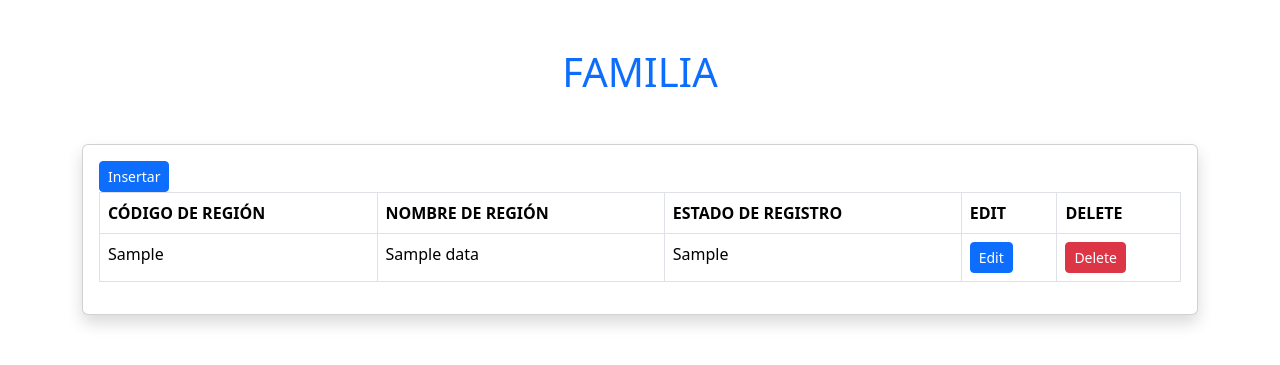
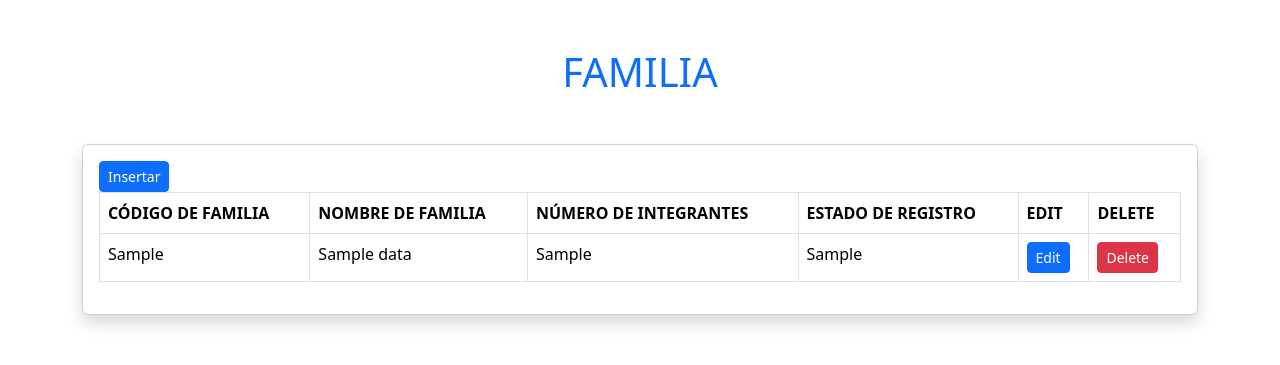
Before and after one commit to DiegoLlerena13/Base-de-Datos, a Flask app: template Familia/templates/Familia.html in a window 1280 px wide. Shown: the top 365 px of the page. Run offline with Flask 3, Linux system fonts and the light colour scheme; the template is opened without the code that fills it: most values are stand-ins (such as "Sample title", 1, 10 or a date in 2020).

Commit message:
Se creo la interfaz de la tabla familia

```diff
--- a/Familia/templates/Familia.html
+++ b/Familia/templates/Familia.html
@@ -33,11 +33,13 @@
                           <button type="button" class="btn-close" data-bs-dismiss="modal" aria-label="Close"></button>
                         </div>
                         <div class="modal-body">
-                          <form action="/region" method="post">
-                            <label>CÓDIGO DE REGIÓN</label>
-                            <input type="text" class="form-control mb-3" name="codreg">
-                            <label>NOMBRE DE REGIÓN</label>
-                            <input type="text" class="form-control mb-3" name="nomreg">
+                          <form action="/familia" method="post">
+                            <label>CÓDIGO DE FAMILIA</label>
+                            <input type="text" class="form-control mb-3" name="famcod">
+                            <label>NOMBRE DE FAMILIA</label>
+                            <input type="text" class="form-control mb-3" name="famnom">
+                            <label>NÚMERO DE INTEGRANTES</label>
+                            <input type="text" class="form-control mb-3" name="famnumint">
                         </div>
                         <div class="modal-footer">
                             <button type="submit" class="btn btn-primary">INSERTAR</button>
@@ -49,8 +51,9 @@
                 <!--Tabla-->
                 <table class="table table-bordered">
                     <thead>
-                        <th scope="col">CÓDIGO DE REGIÓN</th>
-                        <th scope="col">NOMBRE DE REGIÓN</th>
+                        <th scope="col">CÓDIGO DE FAMILIA</th>
+                        <th scope="col">NOMBRE DE FAMILIA</th>
+                        <th scope="col">NÚMERO DE INTEGRANTES</th>
                         <th scope="col">ESTADO DE REGISTRO</th>
                         <th scope="col">EDIT</th>
                         <th scope="col">DELETE</th>
@@ -58,35 +61,38 @@
                     <tbody>
                         {% for d in data %}
                             <tr>
-                                <td>{{ d.RegCod }}</td>
-                                <td>{{ d.RegNom }}</td>
-                                <td>{{ d.RegEstReg }}</td>
+                                <td>{{ d.FamCod }}</td>
+                                <td>{{ d.FamNom }}</td>
+                                <td>{{ d.FamNumInt }}</td>
+                                <td>{{ d.FamEstReg }}</td>
                                 <td>
-                                    <button class="btn btn-primary btn-sm" id="btn-edit{{ d.RegCod }}" data-bs-toggle="modal" data-bs-target="#modal{{ d.RegCod }}">Edit</button>
+                                    <button class="btn btn-primary btn-sm" id="btn-edit{{ d.FamCod }}" data-bs-toggle="modal" data-bs-target="#modal{{ d.FamCod }}">Edit</button>
                                 </td>
                                 <td>
-                                    <button class="btn btn-danger btn-sm" data-bs-toggle="modal" data-bs-target="#deleteModal{{ d.RegCod }}" data-regcod="{{ d.RegCod }}" data-regnom="{{ d.RegNom }}">Delete</button>
+                                    <button class="btn btn-danger btn-sm" data-bs-toggle="modal" data-bs-target="#deleteModal{{ d.FamCod }}" data-famcod="{{ d.FamCod }}" data-famnom="{{ d.FamNom }}">Delete</button>
                                 </td>
                             </tr>
                             <!-- Edit Modal -->
-                            <div class="modal fade" id="modal{{ d.RegCod }}" tabindex="-1" aria-labelledby="exampleModalLabel{{ d.RegCod }}" aria-hidden="true">
+                            <div class="modal fade" id="modal{{ d.FamCod }}" tabindex="-1" aria-labelledby="exampleModalLabel{{ d.FamCod }}" aria-hidden="true">
                                 <div class="modal-dialog">
                                     <div class="modal-content">
                                         <div class="modal-header">
-                                            <h1 class="modal-title fs-5" id="exampleModalLabel{{ d.RegCod }}">{{ d.RegNom }}</h1>
+                                            <h1 class="modal-title fs-5" id="exampleModalLabel{{ d.FamCod }}">{{ d.FamNom }}</h1>
                                             <button type="button" class="btn-close" data-bs-dismiss="modal" aria-label="Close"></button>
                                         </div>
                                         <div class="modal-body">
-                                            <form action="/edit/{{ d.RegCod }}" method="post">
-                                                <label>CÓDIGO DE REGIÓN</label>
-                                                <p>{{ d.RegCod }}</p>
-                                                <label>NOMBRE DE REGIÓN</label>
-                                                <input type="text" class="form-control mb-3" name="nomreg" value="{{ d.RegNom }}">
+                                            <form action="/edit/{{ d.FamCod }}" method="post">
+                                                <label>CÓDIGO DE FAMILIA</label>
+                                                <p>{{ d.FamCod }}</p>
+                                                <label>NOMBRE DE FAMILIA</label>
+                                                <input type="text" class="form-control mb-3" name="famnom" value="{{ d.FamNom }}">
+                                                <label>NÚMERO DE INTEGRANTES</label>
+                                                <input type="text" class="form-control mb-3" name="famnumint" value="{{ d.FamNumInt }}">
                                                 <label>ESTADO DE REGISTRO</label>
-                                                <p>{{ d.RegEstReg }}</p>
+                                                <p>{{ d.FamEstReg }}</p>
                                         </div>
                                         <div class="modal-footer">
-                                            <button type="submit" name="action" value="edit" class="btn btn-primary">Save Changes<</button>
+                                            <button type="submit" name="action" value="edit" class="btn btn-primary">Save Changes</button>
                                             <button type="submit" name="action" value="activar" class="btn btn-primary"> Activar</button>
                                             <button type="submit" name="action" value="inactivar" class="btn btn-danger">Inactivar</button>
                                             </form>
@@ -95,25 +101,25 @@
                                 </div>
                             </div>
                             <!-- Delete Modal -->
-                            <div class="modal fade" id="deleteModal{{ d.RegCod }}" tabindex="-1" aria-labelledby="deleteModalLabel{{ d.RegCod }}" aria-hidden="true">
+                            <div class="modal fade" id="deleteModal{{ d.FamCod }}" tabindex="-1" aria-labelledby="deleteModalLabel{{ d.FamCod }}" aria-hidden="true">
                                 <div class="modal-dialog">
                                     <div class="modal-content">
                                         <div class="modal-header">
-                                            <h1 class="modal-title fs-5" id="deleteModalLabel{{ d.RegCod }}">Confirmar Eliminación</h1>
+                                            <h1 class="modal-title fs-5" id="deleteModalLabel{{ d.FamCod }}">Confirmar Eliminación</h1>
                                             <button type="button" class="btn-close" data-bs-dismiss="modal" aria-label="Close"></button>
                                         </div>
                                         <div class="modal-body">
                                             <form>
                                                 <p>¿Desea eliminar este registro?</p>
-                                                <label>CÓDIGO DE REGIÓN</label>
-                                                <p id="modalRegCod{{ d.RegCod }}">{{ d.RegCod }}</p>
-                                                <label>NOMBRE DE REGIÓN</label>
-                                                <p id="modalRegNom{{ d.RegCod }}">{{ d.RegNom }}</p>
+                                                <label>CÓDIGO DE FAMILIA</label>
+                                                <p id="modalFamCod{{ d.FamCod }}">{{ d.FamCod }}</p>
+                                                <label>NOMBRE DE FAMILIA</label>
+                                                <p id="modalFamNom{{ d.FamCod }}">{{ d.FamNom }}</p>
                                             </form>
                                         </div>
                                         <div class="modal-footer">
                                             <button type="button" class="btn btn-secondary" data-bs-dismiss="modal">Cancelar</button>
-                                            <a href="/delete/{{ d.RegCod }}" class="btn btn-danger">Aceptar</a>
+                                            <a href="/delete/{{ d.FamCod }}" class="btn btn-danger">Aceptar</a>
                                         </div>
                                     </div>
                                 </div>
```
Also changed, not shown: Familia/Familia.py (+31 -29 lines).
